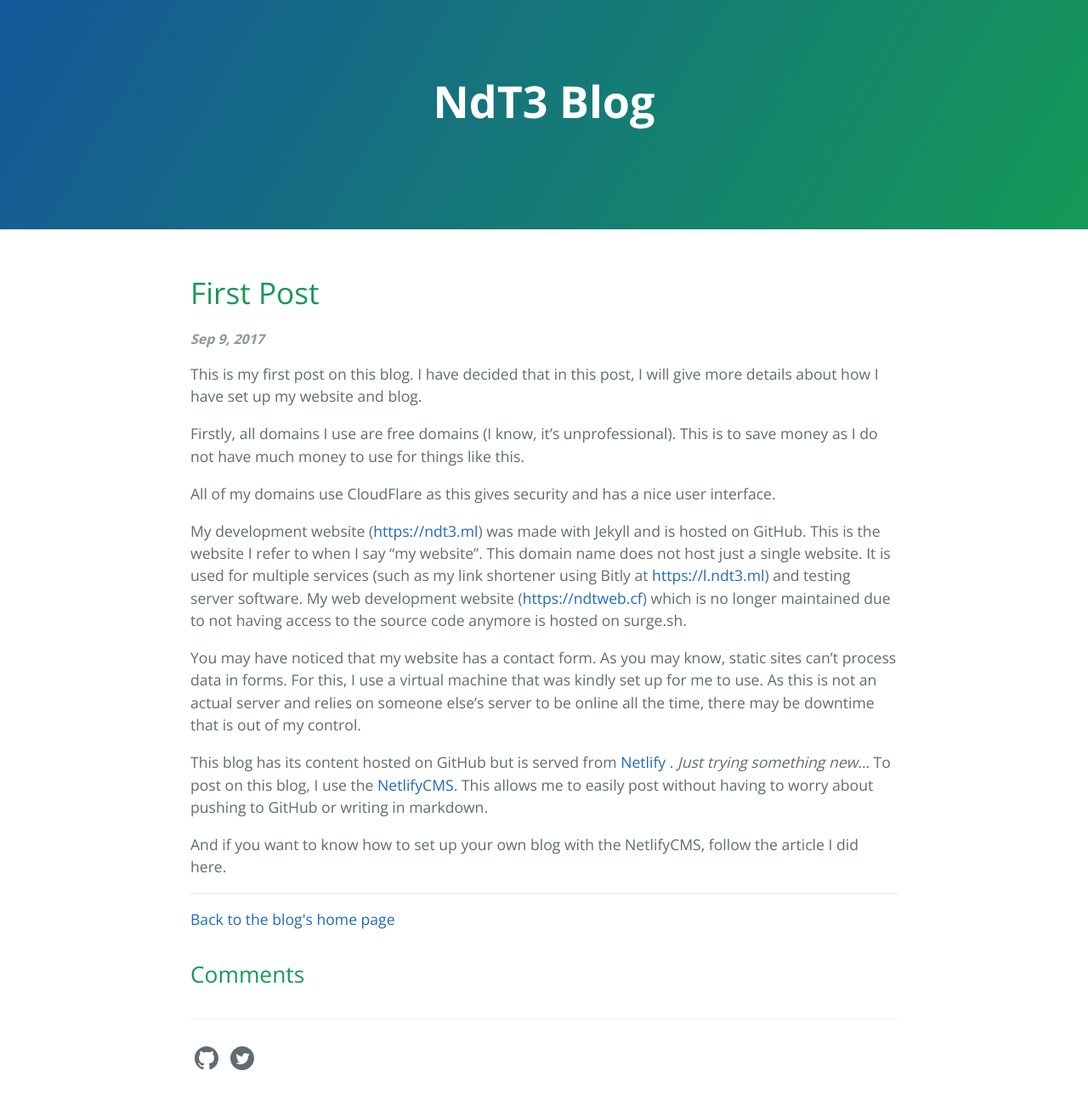
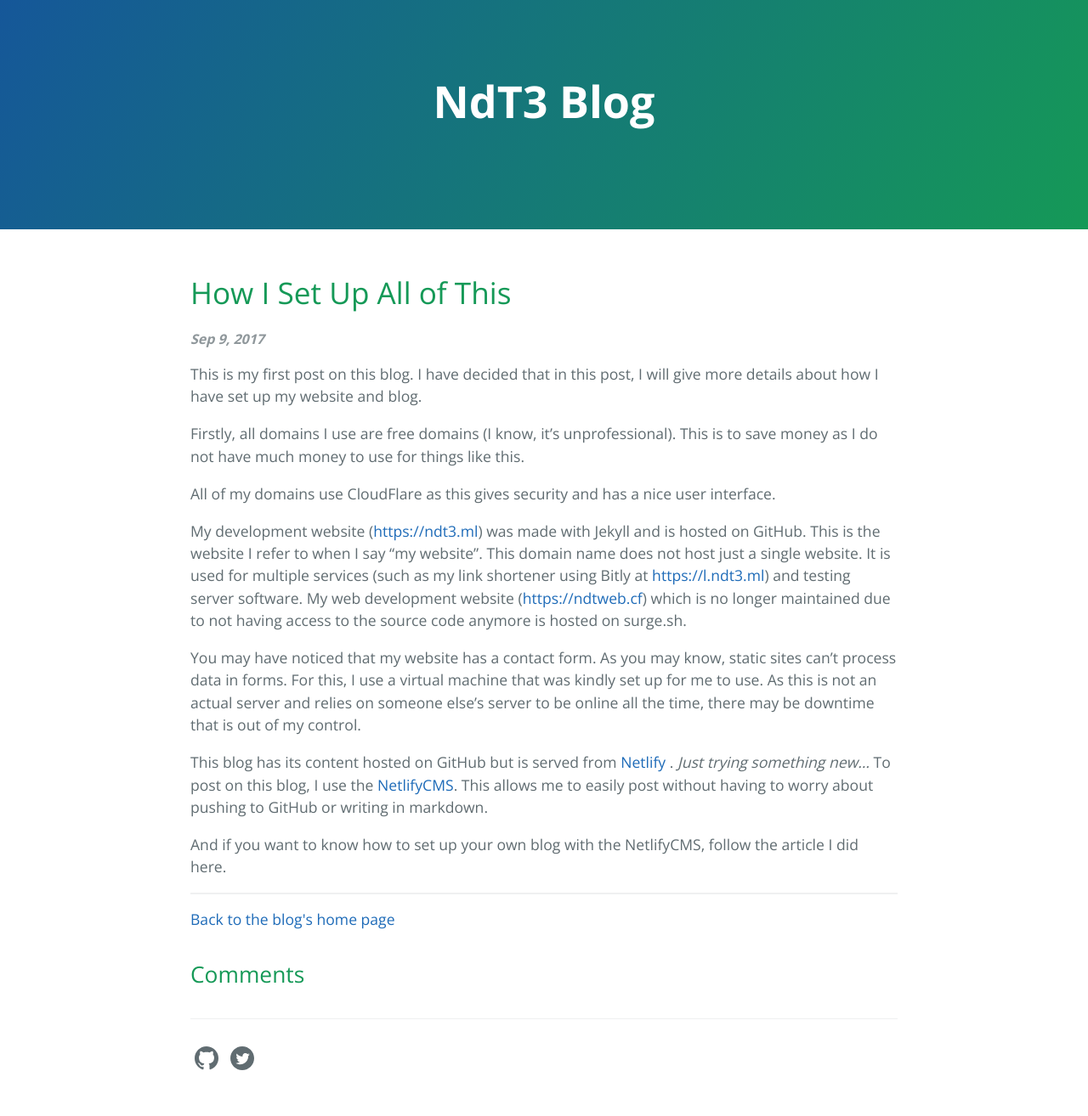
Before and after one commit to TrueWinter/blog, a Jekyll site: the page built from _posts/2017-09-09-first-post.md, in a window 1280 px wide. Shown: the whole page at 85% size. Built offline with Jekyll 4.4.1, drawn with Linux system fonts in a browser that asks for light colours; comment, search, counter and statistics services are not loaded.

Commit message:
Update Post “2017-09-09-first-post”

```diff
--- a/_posts/2017-09-09-first-post.md
+++ b/_posts/2017-09-09-first-post.md
@@ -1,6 +1,6 @@
 ---
 layout: post
-title: First Post
+title: How I Set Up All of This
 ---
 This is my first post on this blog. I have decided that in this post, I will give more details about how I have set up my website and blog.
 
```
